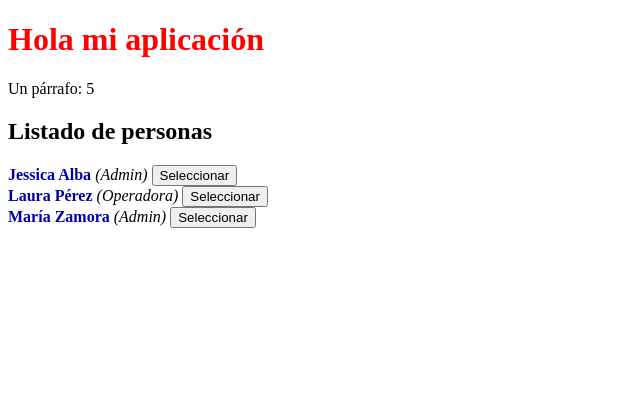
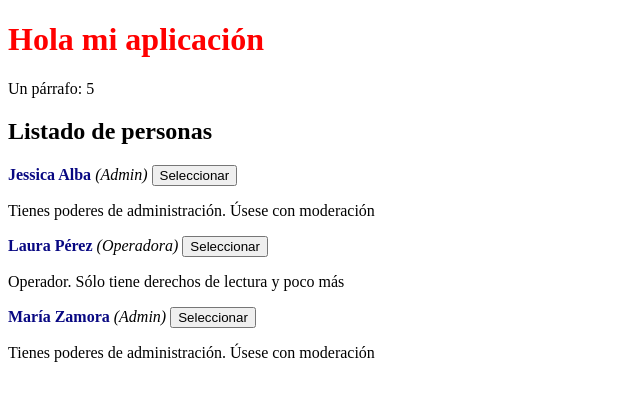
Before and after one commit to rmburrueco/angular14, an Angular app: page / in a window 1280 px wide. Shown: the top 396 px of the page, without its empty margins (0-640 px from the left). Built offline with nearby package versions, Linux system fonts and the light colour scheme.

Commit message:
NgIf y template

```diff
--- a/src/app/user-profile/user-profile.component.html
+++ b/src/app/user-profile/user-profile.component.html
@@ -3,4 +3,12 @@
   <span class="role">({{ role }}) </span>
 
   <button (click)="seleccionar()">Seleccionar</button>
+  <br />
+  <p *ngIf="role === 'Admin'; else textoOperador">
+    Tienes poderes de administración. Úsese con moderación
+  </p>
 </div>
+
+<ng-template #textoOperador>
+  <p>Operador. Sólo tiene derechos de lectura y poco más</p>
+</ng-template>
--- a/src/app/user-profile/user-profile.component.scss
+++ b/src/app/user-profile/user-profile.component.scss
@@ -1,13 +1,13 @@
-.user-profie{
-  border: 1px solid black;
+.user-profie {
+  border: 1px solid #000;
   width: 20em;
   padding: 2em;
   margin: 1em;
 }
-.name{
+.name {
   font-weight: bold;
-  color: #00a
+  color: rgb(8, 8, 130);
 }
-.role{
+.role {
   font-style: italic;
 }
```
Also changed, not shown: src/app/app/app.component.html (+0 -14 lines).
